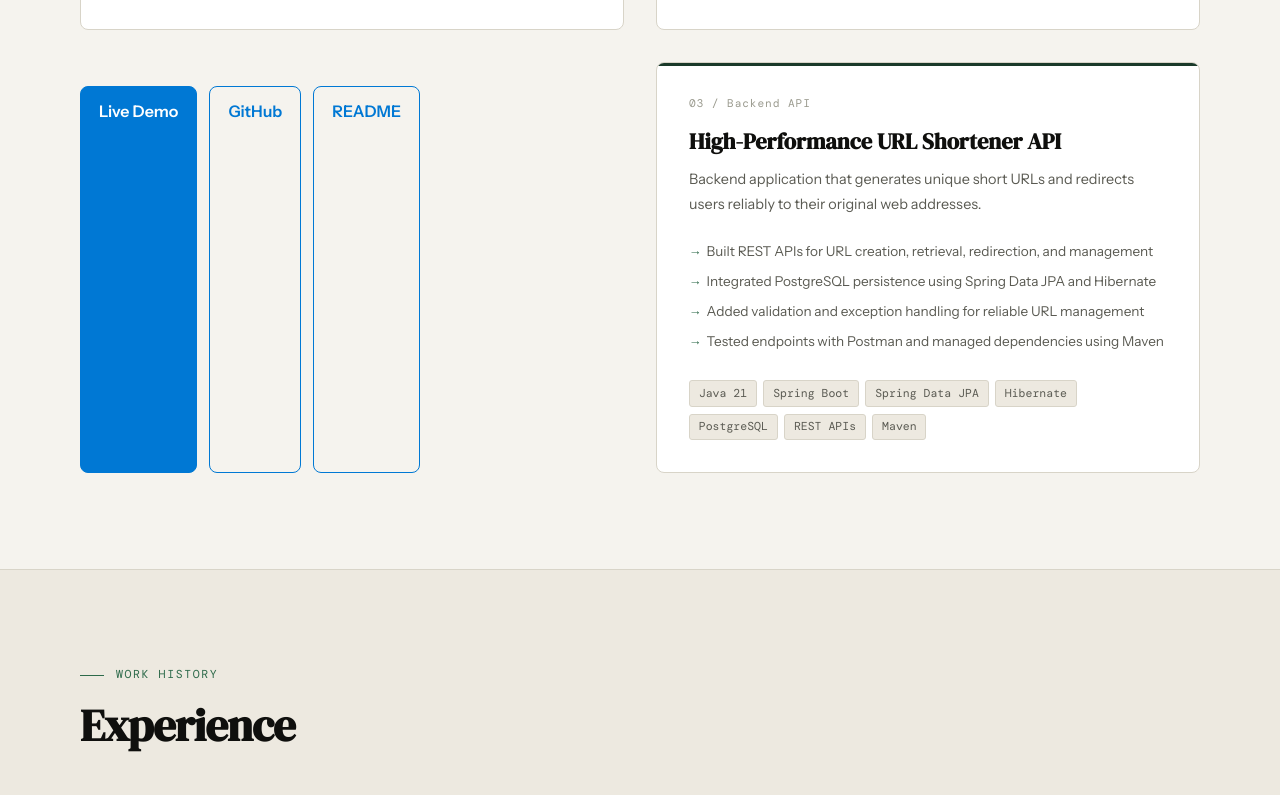
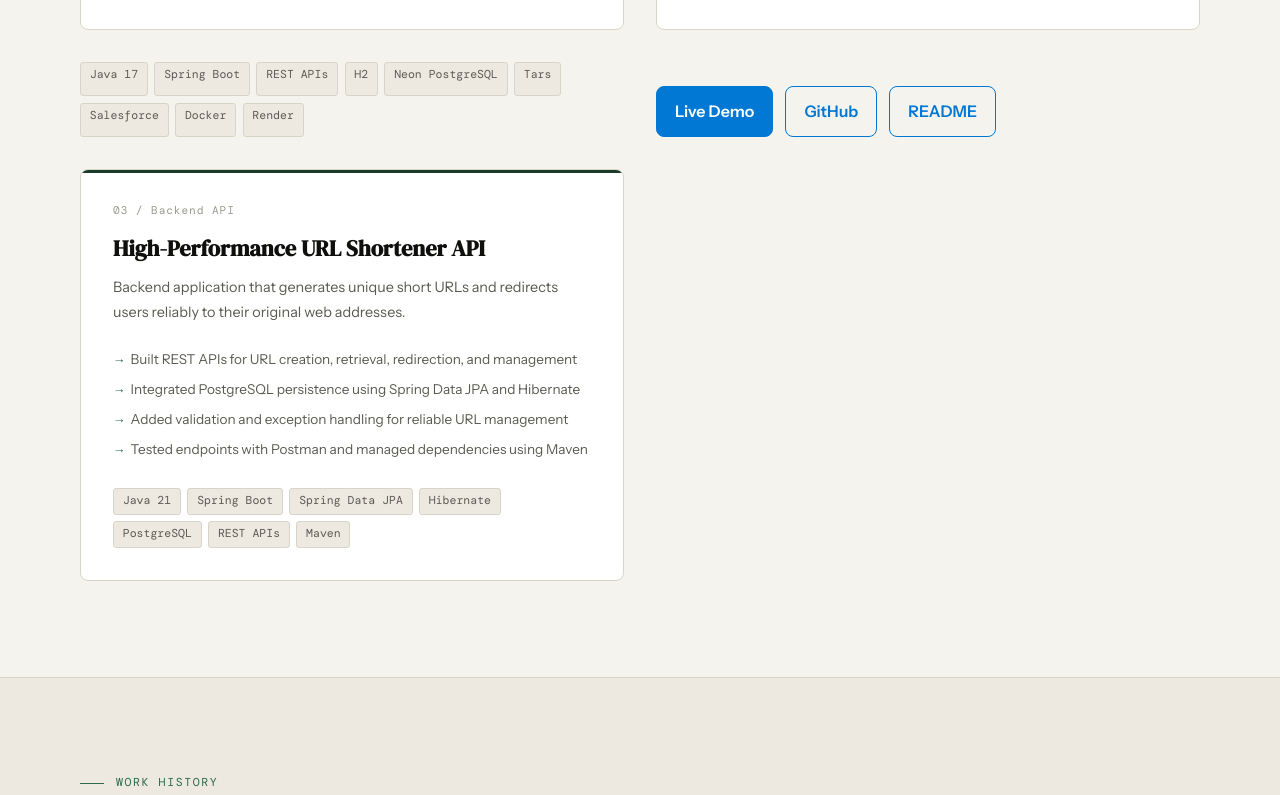
Before and after one commit to meharshrajvardhan/portfolio, a plain HTML site: page index.html in a window 1280 px wide. Shown: the part 2490-3285 px from the top of the page. Drawn offline with nearby package versions, Linux system fonts and the light colour scheme.

Commit message:
Modify project stack and update links
Updated project links and stack tags in index.html.

```diff
--- a/index.html
+++ b/index.html
@@ -228,10 +228,22 @@
       </div>
     </div>
 
-    <div class="project-links">
+ <div class="project-stack">
+  <span class="stack-tag">Java 17</span>
+  <span class="stack-tag">Spring Boot</span>
+  <span class="stack-tag">REST APIs</span>
+  <span class="stack-tag">H2</span>
+  <span class="stack-tag">Neon PostgreSQL</span>
+  <span class="stack-tag">Tars</span>
+  <span class="stack-tag">Salesforce</span>
+  <span class="stack-tag">Docker</span>
+  <span class="stack-tag">Render</span>
+</div>
+
+<div class="project-links">
 
   <a
-    href="https://careflow-ai-agent.onrender.com/"
+    href="YOUR_CAREFLOW_RENDER_URL"
     target="_blank"
     rel="noopener noreferrer"
     class="project-btn primary-btn">
@@ -239,7 +251,7 @@
   </a>
 
   <a
-    href="https://github.com/meharshrajvardhan/careflow-ai-agent"
+    href="YOUR_CAREFLOW_GITHUB_URL"
     target="_blank"
     rel="noopener noreferrer"
     class="project-btn">
@@ -247,7 +259,7 @@
   </a>
 
   <a
-    href="Yhttps://github.com/meharshrajvardhan/careflow-ai-agent/blob/main/README.md"
+    href="YOUR_CAREFLOW_GITHUB_URL#readme"
     target="_blank"
     rel="noopener noreferrer"
     class="project-btn">
@@ -255,7 +267,6 @@
   </a>
 
 </div>
-
     <div class="project-card">
       <div class="project-num">03 / Backend API</div>
       <h3 class="project-title">High-Performance URL Shortener API</h3>
```
